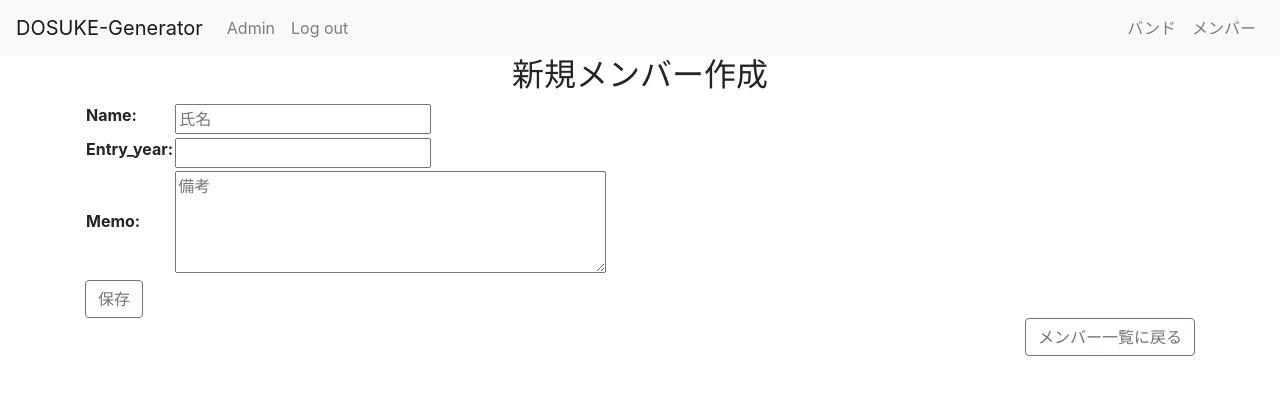
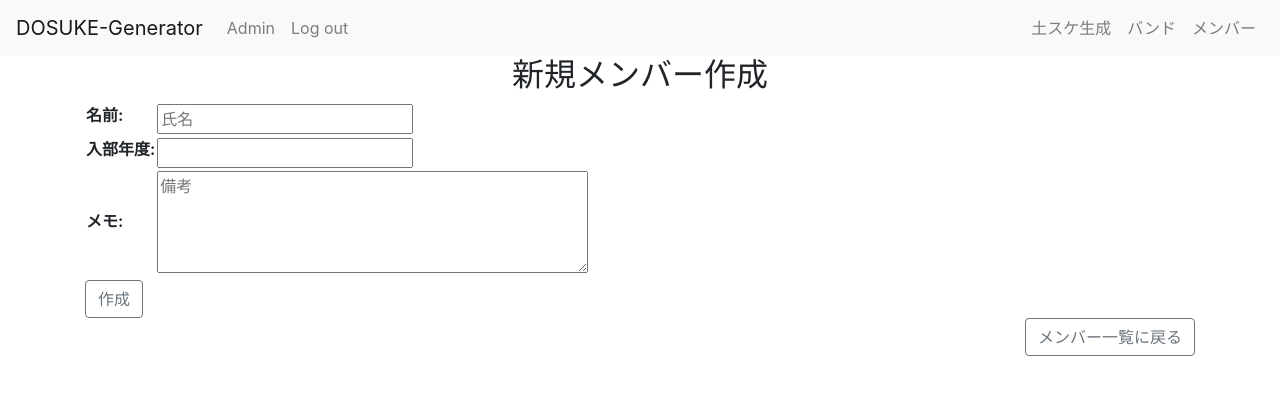
Before and after one commit to bbladr/dosuke_generator, a Django app: page /member/create/ in a window 1280 px wide. Shown: the top 395 px of the page. Run offline with Django 3.2, Linux system fonts and the light colour scheme; the visitor is signed in with stand-in values (Sample User, id 1); some libraries are stand-ins or nearby versions.

Commit message:
create generate page

```diff
--- a/dosuke/models.py
+++ b/dosuke/models.py
@@ -1,15 +1,48 @@
 from django.db import models
 from django.core import validators
+
+class Member(models.Model):
+
+    name = models.CharField(
+        verbose_name='名前',
+        max_length=20,
+    )
+
+    entry_year = models.IntegerField(
+        verbose_name='入部年度',
+        validators=[validators.MinValueValidator(2000)],
+    )
+
+    memo = models.TextField(
+        verbose_name='メモ',
+        max_length=300,
+        blank=True,
+        null=True,
+    )
+
+    # 以下は管理サイト上の表示設定
+    def __str__(self):
+        return self.name
+
+    class Meta:
+        verbose_name = 'Member'
+        verbose_name_plural = 'Member'
 
 class Band(models.Model):
 
     name = models.CharField(
-        verbose_name='Name',
+        verbose_name='バンド名',
         max_length=20,
     )
 
+    members = models.ManyToManyField(
+        Member,
+        verbose_name='メンバー',
+        blank=False,
+    )
+
     memo = models.TextField(
-        verbose_name='memo',
+        verbose_name='メモ',
         max_length=300,
         blank=True,
         null=True,
@@ -22,32 +55,3 @@ class Band(models.Model):
     class Meta:
         verbose_name = 'Band'
         verbose_name_plural = 'Band'
-
-class Member(models.Model):
-
-    name = models.CharField(
-        verbose_name='Name',
-        max_length=20,
-    )
-
-    entry_year = models.IntegerField(
-        verbose_name='entry_year',
-        validators=[validators.MinValueValidator(2000)],
-    )
-
-    band  = models.ManyToManyField(Band)
-
-    memo = models.TextField(
-        verbose_name='memo',
-        max_length=300,
-        blank=True,
-        null=True,
-    )
-
-    # 以下は管理サイト上の表示設定
-    def __str__(self):
-        return self.name
-
-    class Meta:
-        verbose_name = 'Member'
-        verbose_name_plural = 'Member'
--- a/dosuke/templates/dosuke/_base.html
+++ b/dosuke/templates/dosuke/_base.html
@@ -41,6 +41,9 @@
         <div class="collapse navbar-collapse float-right" id="Navber">
             <ul class="navbar-nav ml-auto">
                 <li class="nav-item">
+                    <a class="nav-link" href="{% url 'generate'%}">土スケ生成</a>
+                </li>
+                <li class="nav-item">
                     <a class="nav-link" href="{% url 'band_list'%}">バンド</a>
                 </li>
                 <li class="nav-item">
--- a/dosuke/templates/dosuke/band_form.html
+++ b/dosuke/templates/dosuke/band_form.html
@@ -13,7 +13,7 @@
                 <table>
                     {{ form.as_table }}
                 </table>
-                <button type="submit" class="btn btn-outline-secondary">保存</button>
+                <button type="submit" class="btn btn-outline-secondary">作成</button>
             </form>
         </div>
     </div>
--- a/dosuke/templates/dosuke/schedule.html
+++ b/dosuke/templates/dosuke/generate.html
@@ -4,7 +4,7 @@
   <div class="row my-4">
     <div class="col-12">
       <h2>希望時間入力画面</h2>
-      <form action="" method="post">
+      <form action="result/" method="post">
         {% csrf_token %}
         {% for band in bands %}
         <div class="row">
--- a/dosuke/templates/dosuke/member_form.html
+++ b/dosuke/templates/dosuke/member_form.html
@@ -13,7 +13,7 @@
                 <table>
                     {{ form.as_table }}
                 </table>
-                <button type="submit" class="btn btn-outline-secondary">保存</button>
+                <button type="submit" class="btn btn-outline-secondary">作成</button>
             </form>
         </div>
     </div>
--- a/dosuke/templates/dosuke/member_list.html
+++ b/dosuke/templates/dosuke/member_list.html
@@ -4,7 +4,7 @@
     <div class="row my-4">
         <div class="col-12">
             <div class="float-right">
-                <a class="btn btn-outline-secondary" href="{% url 'member_create' %}">メンバー作成</a>
+                <a class="btn btn-outline-secondary" href="{% url 'member_create' %}">メンバー追加</a>
             </div>
         </div>
     </div>
--- a/dosuke/urls.py
+++ b/dosuke/urls.py
@@ -2,8 +2,6 @@ from django.urls import path
 from . import views
 
 urlpatterns = [
-    # 生成結果画面
-    path('generate/<int:pk>/', views.EventGenerateView.as_view(), name='generate'),
     # バンド一覧画面
     path('band/',  views.BandListView.as_view(), name='band_list'),
     # バンド詳細画面
@@ -25,5 +23,7 @@ urlpatterns = [
     # メンバー削除画面
     path('member/delete/<int:pk>/', views.MemberDeleteView.as_view(), name='member_delete'),
     # スケジュール入力画面
-    path('', views.ScheduleView.as_view(), name='schedule')
+    path('', views.GenerateView.as_view(), name='generate'),
+    # 土スケ生成結果画面
+    path('result/', views.ResultView.as_view(), name='result'),
 ]
--- a/dosuke/views.py
+++ b/dosuke/views.py
@@ -7,17 +7,6 @@ from django.shortcuts import redirect
 from .models import Band, Member
 from .forms import BandForm, MemberForm
 from .functions import getTimetable, getTimeLavel
-
-# 生成結果画面
-class EventGenerateView(TemplateView):
-    template_name = "dosuke/result.html"
-
-    def get_context_data(self, **kwargs):
-        context = super().get_context_data(**kwargs)
-        context['timetables'] = getTimetable()
-        context['time_labels'] = getTimeLavel()
-        return context
-
 
 ### バンド
 # バンド一覧画面
@@ -40,6 +29,12 @@ class BandCreateView(LoginRequiredMixin, CreateView):
     form_class = BandForm
     success_url = "/band/"
 
+    def post(self, request):
+        form = self.form_class(request.POST)
+        obj = form.save(commit=False)
+        obj.save()
+        return redirect('band_detail', pk=obj.pk)
+
 # バンド更新画面
 class BandUpdateView(LoginRequiredMixin, UpdateView):
     model = Band
@@ -50,7 +45,7 @@ class BandUpdateView(LoginRequiredMixin, UpdateView):
         form = self.form_class(request.POST)
         obj = form.save(commit=False)
         obj.save()
-        return redirect('event_detail', pk=obj.pk)
+        return redirect('band_detail', pk=obj.pk)
 
 # バンド削除画面
 class BandDeleteView(LoginRequiredMixin, DeleteView):
@@ -89,9 +84,9 @@ class MemberDeleteView(LoginRequiredMixin, DeleteView):
     model = Member
     success_url = "/member/"
 
-
-class ScheduleView(LoginRequiredMixin, TemplateView):
-    template_name = "dosuke/schedule.html"
+# スケジュール入力画面
+class GenerateView(LoginRequiredMixin, TemplateView):
+    template_name = "dosuke/generate.html"
     success_url = "/result"
 
     def get_context_data(self, **kwargs):
@@ -100,8 +95,20 @@ class ScheduleView(LoginRequiredMixin, TemplateView):
         context['time_labels'] = getTimeLavel()
         return context
 
-    def post(self, request):
+# 生成結果画面
+class ResultView(TemplateView):
+    template_name = "dosuke/result.html"
+
+    def get_context_data(self, **kwargs):
+        context = super().get_context_data(**kwargs)
+        context['timetables'] = getTimetable()
+        context['time_labels'] = getTimeLavel()
+        return context
+
+    def post(self, request, **kwargs):
         print(request.POST)
-        # obj = form.save(commit=False)
-        # obj.save()
-        return redirect('/')
+        # return redirect('/result', timetable)
+        # context = super().get_context_data(**kwargs)
+        a = getTimetable()
+        b = getTimeLavel()
+        return redirect('result', {timetables:a, time_labels:b})
```
Also changed, not shown: dosuke/migrations/0012_auto_20200226_0327.py (added).
